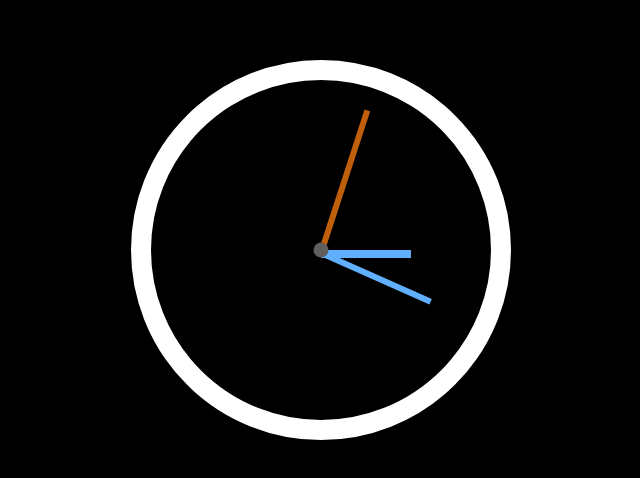
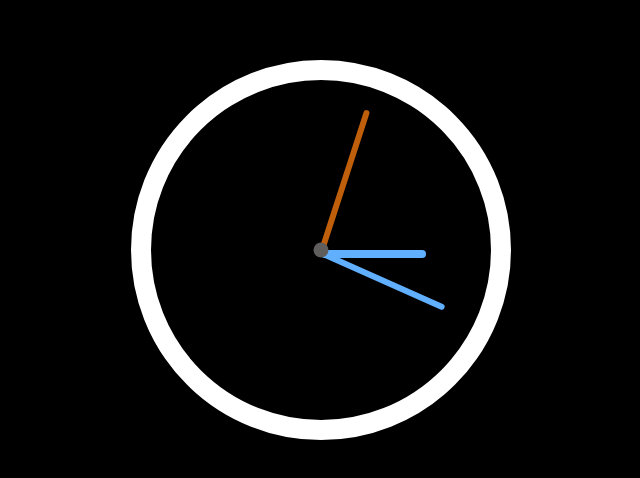
Before and after one commit to jammybao/50-projects-everyday-jammy, a plain HTML site: page quartz-clock/index.html in a window 1280 px wide. Shown: the part 150-628 px from the top of the page, 319-959 px from the left. Drawn offline with Linux system fonts and the light colour scheme.

Commit message:
fix: 修改石英钟样式

```diff
--- a/quartz-clock/index.html
+++ b/quartz-clock/index.html
@@ -76,15 +76,16 @@
             transform: translateY(-50%) rotate(-90deg);
             transform-origin: 0%;
             transition: all 0.05s linear;
+            border-radius:6px;
         }
 
         .hour-hand {
-            width: 30%;
+            width: 35%;
             height: 8px;
         }
 
         .minute-hand {
-            width: 40%;
+            width: 45%;
             height: 6px;
         }
 
```
